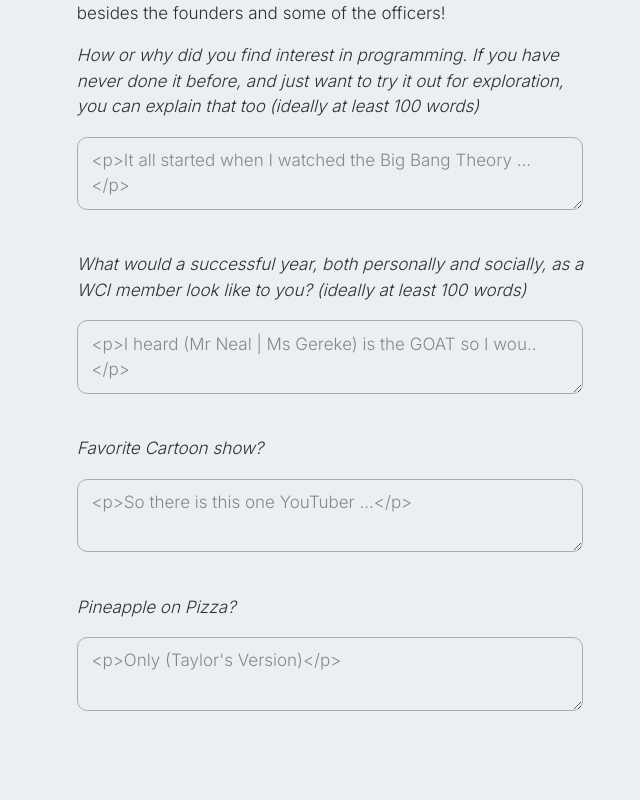
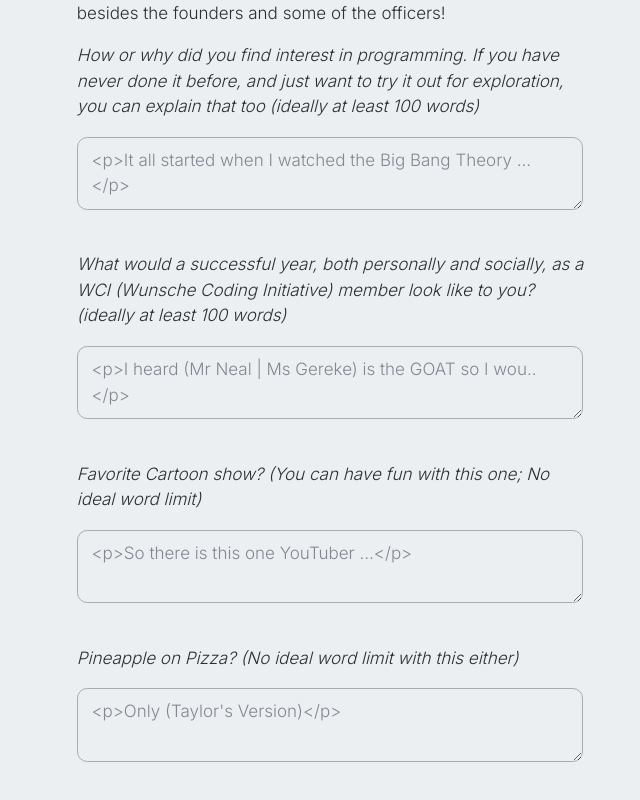
Before and after one commit to JPMetoyer/applycodinginitiative, a SvelteKit app: page / in a window 1280 px wide. Shown: the part 1989-2789 px from the top of the page, without its empty margins (640-1280 px from the left). Built offline with nearby package versions, Linux system fonts and the light colour scheme.

Commit message:
Cleared soft word limit

```diff
--- a/src/routes/+page.svelte
+++ b/src/routes/+page.svelte
@@ -420,21 +420,21 @@
             <br>
 
             <div class="prompt">
-                <p>What would a successful year, both personally and socially, as a WCI member look like to you? (ideally at least 100 words)</p>
+                <p>What would a successful year, both personally and socially, as a WCI (Wunsche Coding Initiative) member look like to you? (ideally at least 100 words)</p>
                 <textarea name=""  bind:value={ successfulYear } id="" placeholder="<p>I heard (Mr Neal | Ms Gereke) is the GOAT so I wou..</p>"></textarea>
             </div>
 
             <br>
 
             <div class="prompt">
-                <p>Favorite Cartoon show?</p>
+                <p>Favorite Cartoon show? (You can have fun with this one; No ideal word limit)</p>
                 <textarea  bind:value={ favoriteCartoon } name="" id="" placeholder="<p>So there is this one YouTuber ...</p>"></textarea>
             </div>
 
             <br>
 
             <div class="prompt">
-                <p>Pineapple on Pizza?</p>
+                <p>Pineapple on Pizza? (No ideal word limit with this either)</p>
                 <textarea  bind:value={ pineapplePizza } name="" id="" placeholder="<p>Only (Taylor's Version)</p>"></textarea>
             </div>
 
```
